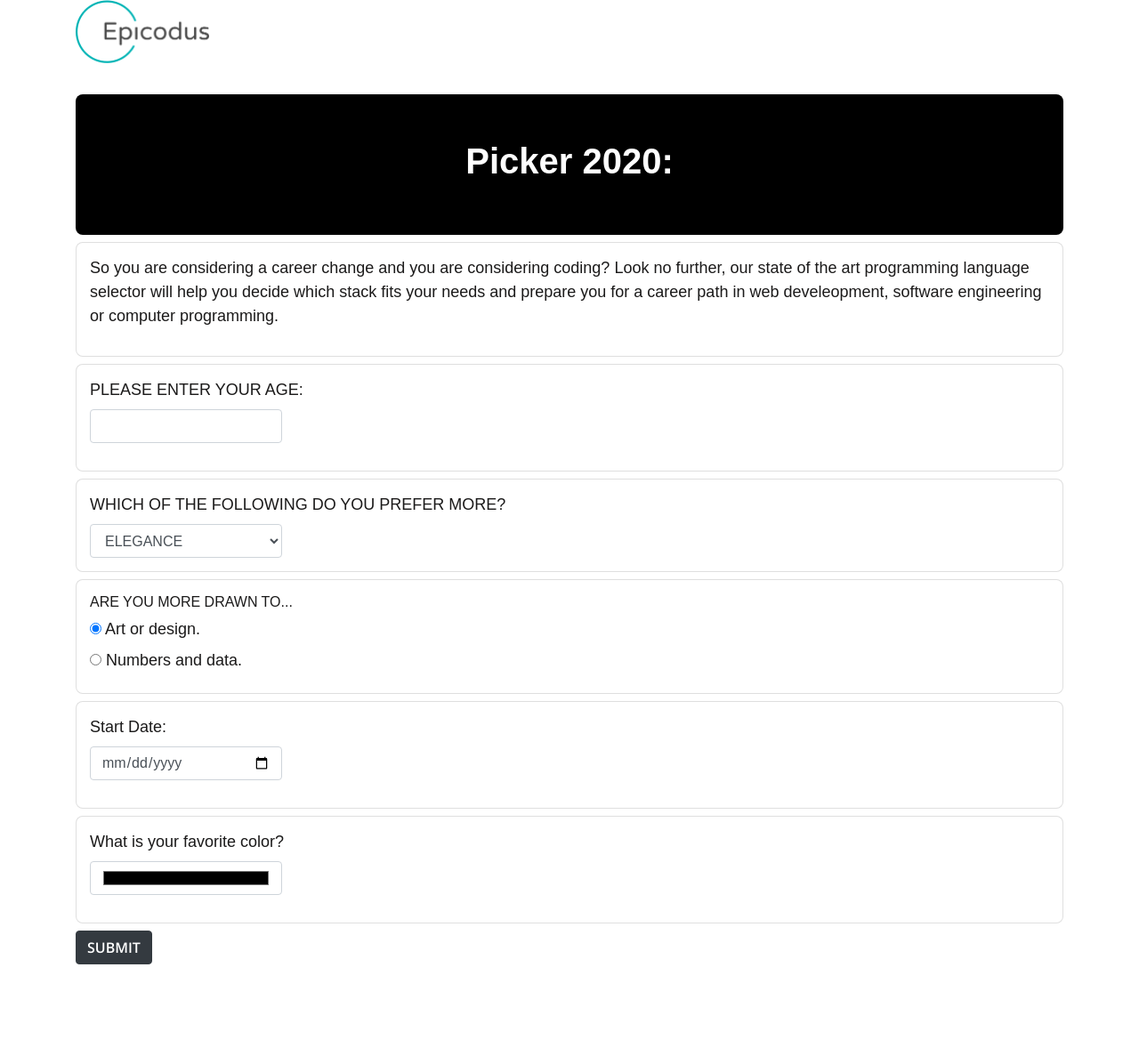
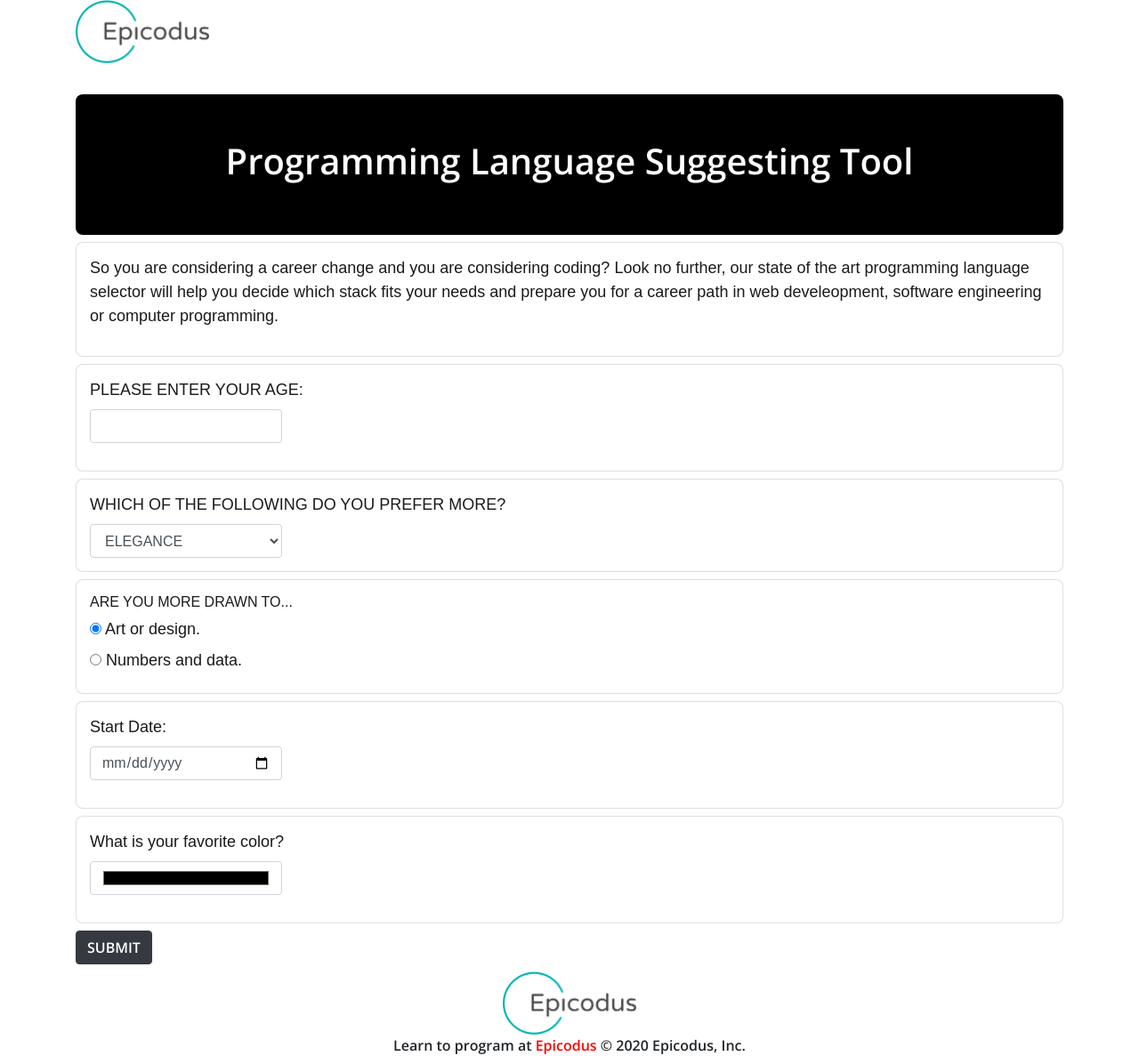
Before and after one commit to JoseyKinnaman/EpicodusLanguageSelector, a plain HTML site: page index.html in a window 1280 px wide. Shown: the whole page at 89% size. Before the commit the page ends 1092 px from the top, so only its background shows below. Drawn offline with nearby package versions, Linux system fonts and the light colour scheme.

Commit message:
add footer to index.html with anchor and img tags.

```diff
--- a/css/styles.css
+++ b/css/styles.css
@@ -8,7 +8,7 @@ body {
   text-align: center;
   padding: 50px;
   font-weight: lighter;
-  font-family: sans-serif;
+  font-family: 'Open Sans', sans-serif;
 }
 
 .card {
@@ -61,3 +61,18 @@ input#startDate {
 input#color {
   width: 20%;
 }
+
+footer {
+  text-align: center;
+}
+
+#logo1 {
+  display: block;
+  margin-left: auto;
+  margin-right: auto;
+  width: 150px;
+}
+
+a {
+  color: red;
+}
--- a/index.html
+++ b/index.html
@@ -7,24 +7,21 @@
     <link rel="stylesheet" href="css/styles.css" type="text/css" />
     <script src="js/jquery-3.4.1.js"></script>
     <script src="js/scripts.js"></script>
-    <link
-      href="https://fonts.googleapis.com/css2?family=Open+Sans:wght@600&display=swap"
-      rel="stylesheet"
-    />
+    <link href="https://fonts.googleapis.com/css2?family=Open+Sans:wght@600&display=swap" rel="stylesheet">
     <title>Language Quiz</title>
   </head>
   <body>
       <div class="container">
         <div class="row">
           <div class="col-md-2">
-          <img id="logo" src="img/epicodus-logo-300.png" alt="" />
+            <a href="https://www.epicodus.com/"><img id="logo" src="img/epicodus-logo-300.png" alt="" /></a>
           </div>
         </div>
         <div class="row">
           <div class="col-md-12">
             <div class="box">
               <div class="card" id="introHead">
-              <h1><strong>Picker 2020:</strong></h1>
+                <h1><strong>Programming Language Suggesting Tool</strong></h1>
                 </div>
             </div>
               </div>
@@ -138,7 +135,7 @@
               <div class="card answer" id="intro">
                 <h2>... maybe stick with the intro.</h2>
                 <p>
-              This course is for beginners to learn the fundamentals of programming. After completing this course, you'll be able to build basic web pages and understand programming fundamentals. No coding experience is required, but computer proficiency is necessary.
+                This course is for beginners to learn the fundamentals of programming. After completing this course, you'll be able to build basic web pages and understand programming fundamentals. No coding experience is required, but computer proficiency is necessary.</p>
                 <ol> Here's some of what we'll cover:
 
                   <li>and CSS: The presentation and styling languages of the web</li>
@@ -155,12 +152,13 @@
 
                   <li>Bootstrap: A framework for easily creating good-looking websites</li>
                 </ol>
-              </p>
               </div>
               </div>
             </div>
           </div>
         </div>
       </div>
+    <footer><a href="https://www.epicodus.com/"><img id="logo1" src="img/epicodus-logo-300.png" alt="" /></a>Learn to program at <a href="http://www.epicods.com/">Epicodus</a>
+© 2020 Epicodus, Inc.</footer>
   </body>
 </html>
--- a/js/scripts.js
+++ b/js/scripts.js
@@ -20,7 +20,9 @@ $(document).ready(function() {
       $("#intro").show();
       $("#csharp").hide();
       $("#ruby").hide();
-    } else if (preference === "elegance" && brainType === "art") {
+    } else if (
+      preference === "elegance" || preference === "simplicity" && brainType === "art")
+     {
       $("#ruby").show();
       $("#csharp").hide();
       $("#intro").hide();
```
Lines whose indentation alone changed are shown as unchanged.
